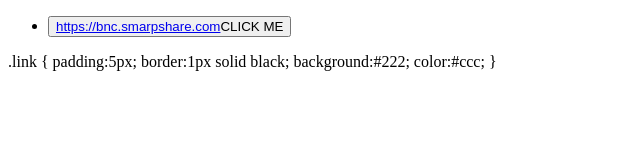
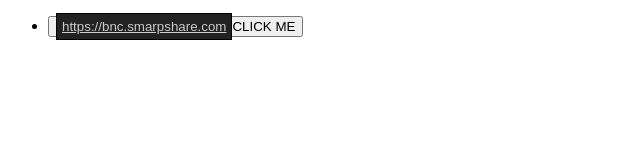
Before and after one commit to smarpMobileDeveloper/smarpmobiledeveloper.github.io, a plain HTML site: page index.html in a window 1280 px wide. Shown: the whole page, without its empty margins (0-640 px from the left). Drawn offline with Linux system fonts and the light colour scheme.

Commit message:
Update index.html

```diff
--- a/index.html
+++ b/index.html
@@ -1,13 +1,18 @@
 <!DOCTYPE html>
-<ul>
-<li> <button><a href="smarp://" class="link">https://bnc.smarpshare.com</a>CLICK ME</button></li>
-</ul>
-
-<css>
+<html>
+<head>
+<style>
 .link {
     padding:5px;
     border:1px solid black;
     background:#222;
     color:#ccc;
  }
-</css>
+</style>
+</head>
+<body>
+    <ul>
+        <li> <button><a href="smarp://" class="link">https://bnc.smarpshare.com</a>CLICK ME</button></li>
+    </ul>
+</body>
+</html>
```
